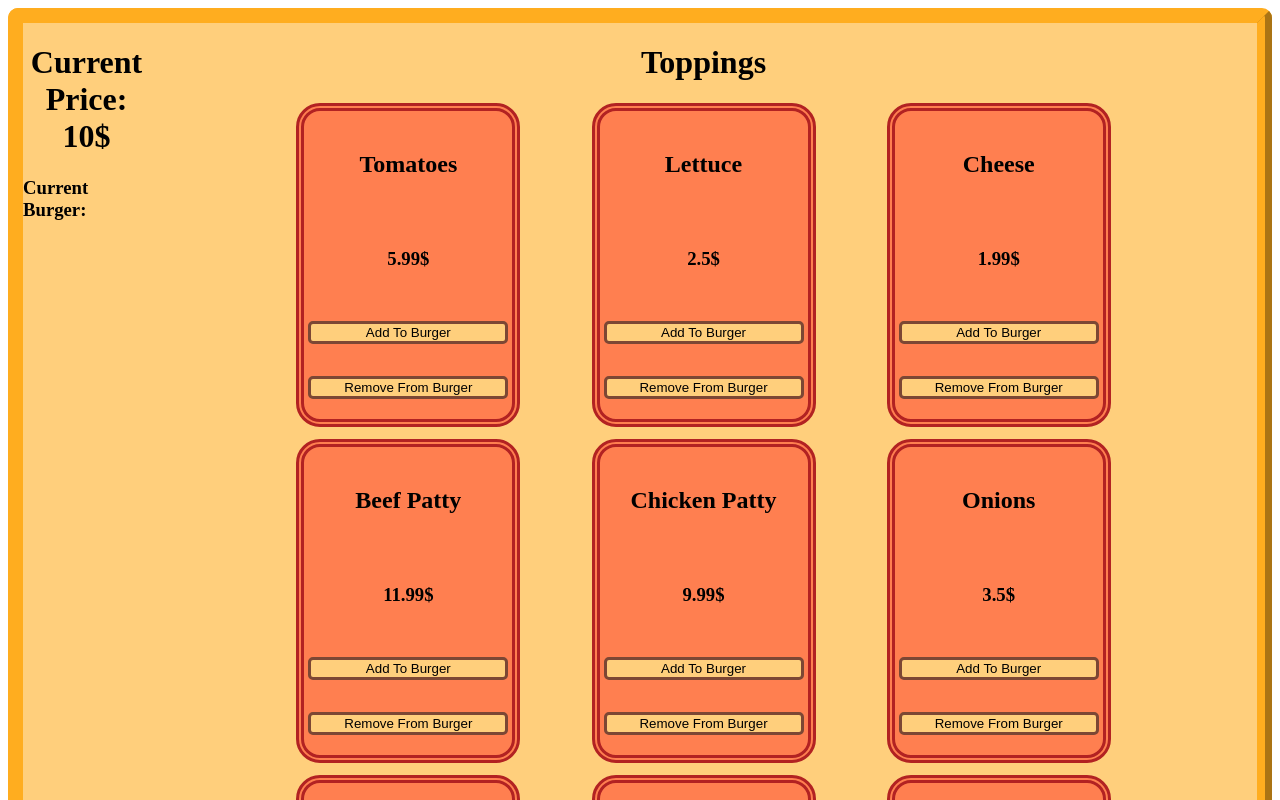
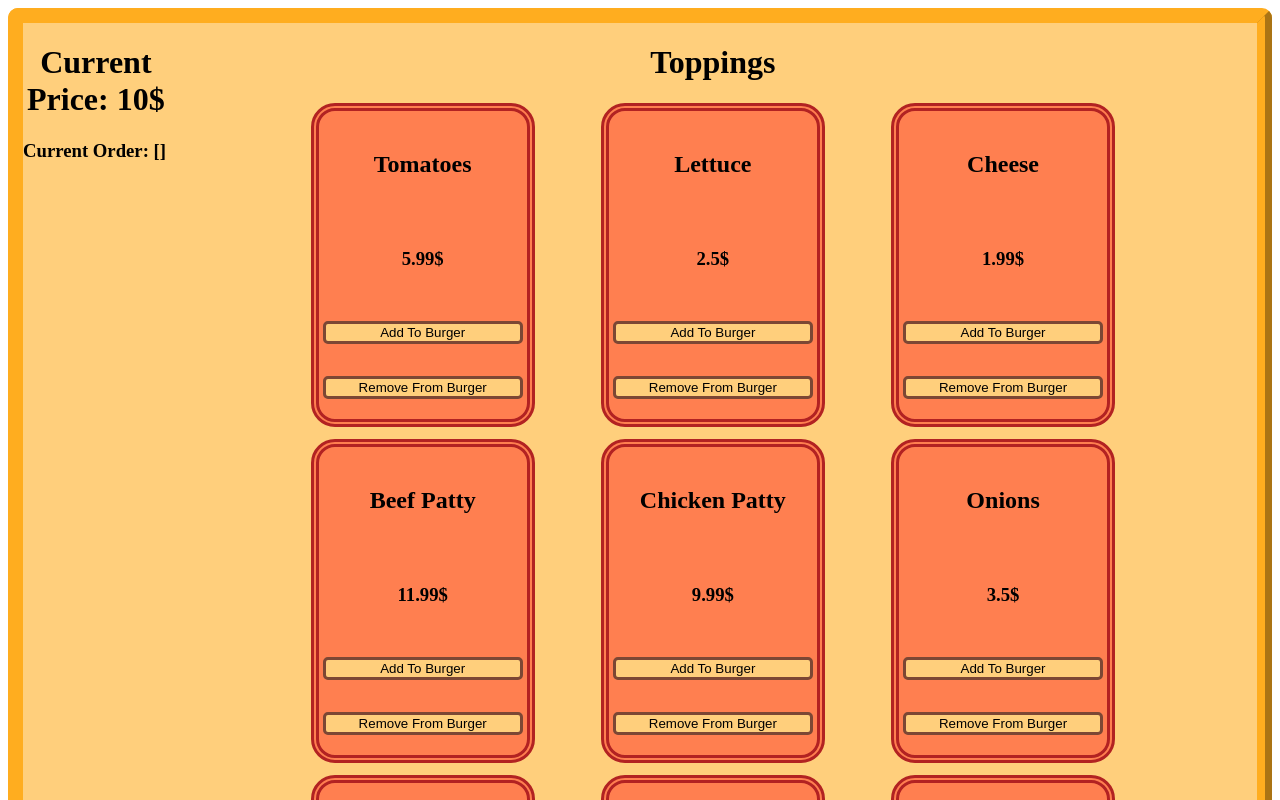
Before and after one commit to staten-island-tech/vue-reactivity-project-Boycool3, a Vue app in the folder app/: page / in a window 1280 px wide. Shown: the top 800 px of the page. Built offline with nearby package versions, Linux system fonts and the light colour scheme.

Commit message:
Order thingy is half-ish done

```diff
--- a/app/src/views/BurgerMaker.vue
+++ b/app/src/views/BurgerMaker.vue
@@ -2,7 +2,7 @@
   <div class="SOMANYDIVSAAAA">
     <div class="burgerwindow">
       <h1>Current Price: {{ Math.round(burgerprice) }}$</h1>
-      <h3>Current Burger:</h3>
+      <h3>Current Order: {{ order }}</h3>
     </div>
   <div class="thing">
     <h1>Toppings</h1>
@@ -44,19 +44,24 @@ const buns = ref([
   { name: 'Egg Bun', price: 10.00 },
   { name: 'Ink Bun', price: 10.00 },
 ])
+const order = ref([
+
+  ])
+let thingarray = [
+
+]
 const burgerprice = ref(10);
 function Add(topping){
   burgerprice.value = burgerprice.value + topping.price
+  order.value.push(topping.name)
 }
 function Nvm(topping){
-  burgerprice.value = burgerprice.value - topping.price
-  if(burgerprice.value < 10){
-    burgerprice.value = 10
-  }
+  console.log(topping.name)
+  console.log(order.value)
+  if(topping.name in order.value){
+    console.log('True')
+  burgerprice.value = burgerprice.value - topping.price}
 }
-const Burger = ref({
-
-})
 </script>
 
 <style scoped>
@@ -111,6 +116,7 @@ h2{
   align-items: center;
 }
 .burgerwindow{
+  width: 300px;
   border: 15px outset rgb(255, 173, 31);
   border-style: outset none ridge outset;
   border-radius: 10px;
```
